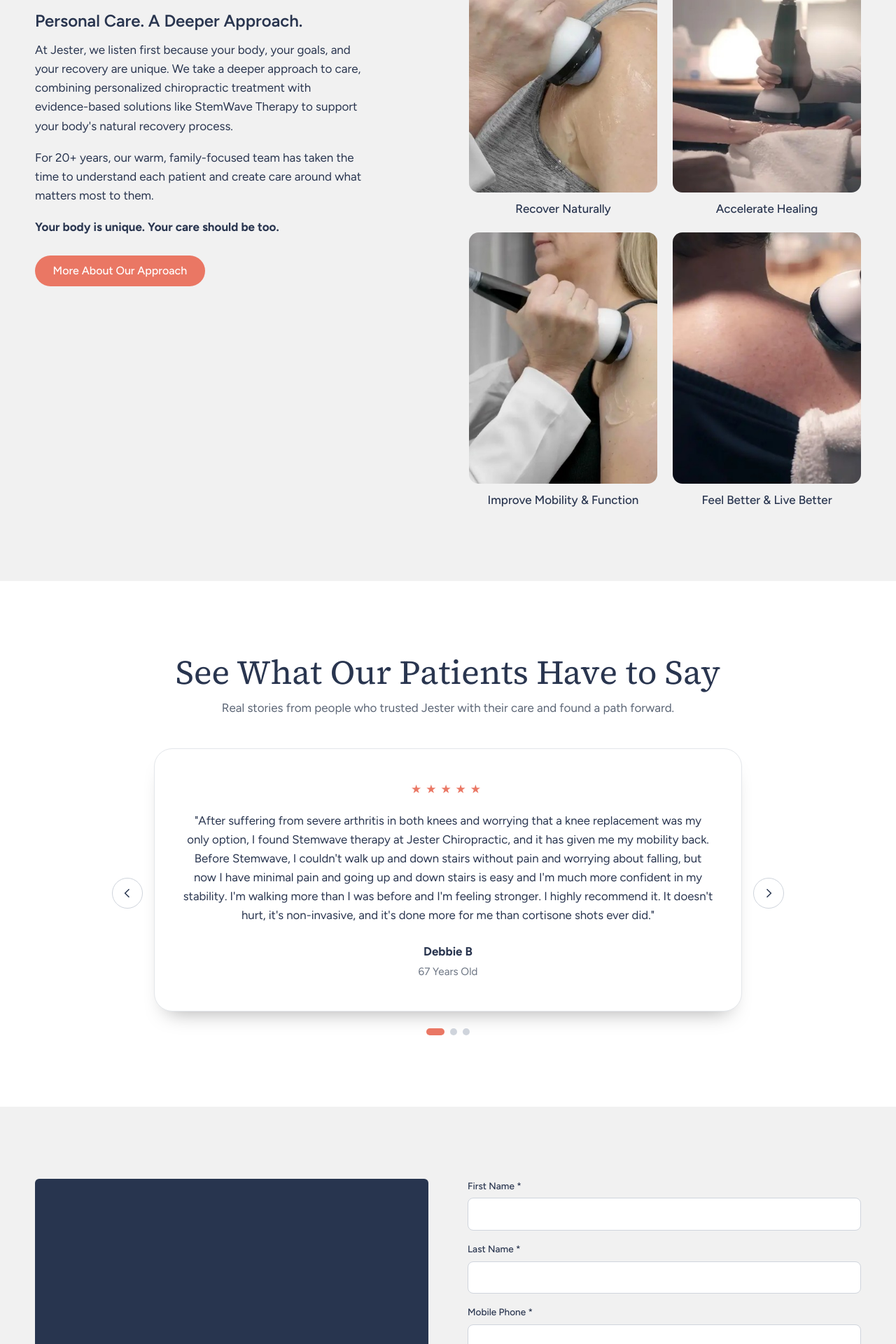
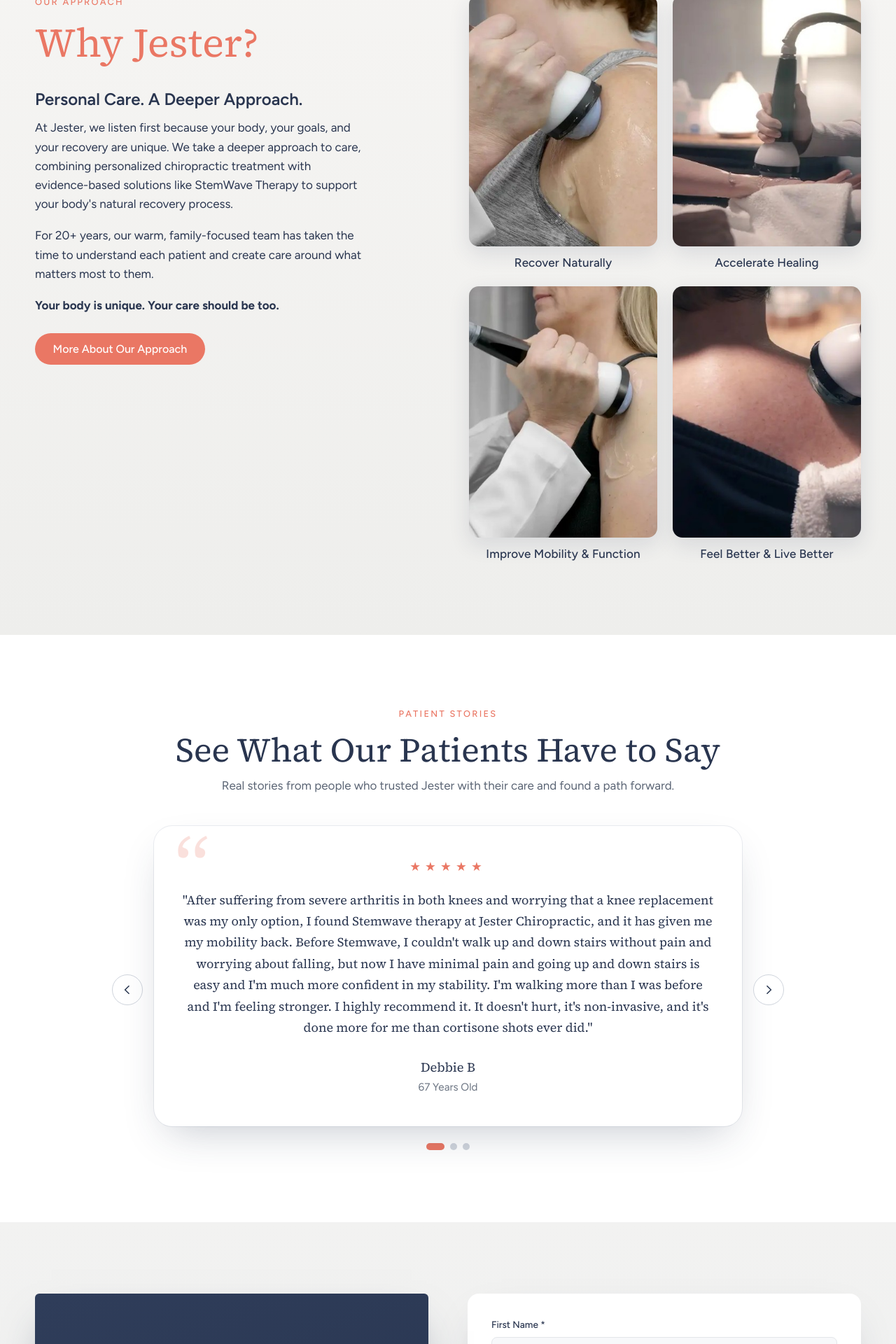
Before and after one commit to arifbillahcse/sumaiya, a PHP site: page / in a window 1280 px wide. Shown: the part 2440-4360 px from the top of the page at 70% size. Run offline with PHP 8.4, Linux system fonts and the light colour scheme; some web fonts are replaced.

Commit message:
Design polish: full-bleed hero mode (auto when assets/hero.jpg exists), header/nav effects, benefits, testimonials, form and footer refinements
Co-Authored-By: Claude Sonnet 5.5 <noreply@anthropic.com>
Claude-Session: https://claude.ai/code/session_015hBjxLekZw7UGyCifARR1y

```diff
--- a/index.html
+++ b/index.html
@@ -135,6 +135,7 @@
 <section class="why" id="why">
   <div class="wrap split">
     <div class="reveal">
+      <p class="kicker dark">Our approach</p>
       <h2 class="coral">Why Jester?</h2>
       <h3>Personal Care. A Deeper Approach.</h3>
       <p>At Jester, we listen first because your body, your goals, and your recovery are unique. We take a deeper approach to care, combining personalized chiropractic treatment with evidence-based solutions like StemWave Therapy to support your body's natural recovery process.</p>
@@ -154,6 +155,7 @@
 <!-- TESTIMONIALS -->
 <section class="testi" id="testimonials">
   <div class="wrap">
+    <p class="kicker dark reveal">Patient stories</p>
     <h2 class="reveal">See What Our Patients Have to Say</h2>
     <p class="sub reveal">Real stories from people who trusted Jester with their care and found a path forward.</p>
     <div class="slider reveal" id="slider" aria-roledescription="carousel">
--- a/script.js
+++ b/script.js
@@ -19,6 +19,14 @@ var CONFIG={
     mb.addEventListener('click',function(){var o=mn.classList.toggle('open');mb.setAttribute('aria-expanded',o)});
     $$('a',mn).forEach(function(a){a.addEventListener('click',function(){mn.classList.remove('open');mb.setAttribute('aria-expanded',false)})});
   }
+
+  /* header shadow on scroll */
+  var hdr=$('.site-header');
+  if(hdr){var onS=function(){hdr.classList.toggle('scrolled',window.scrollY>10)};onS();window.addEventListener('scroll',onS,{passive:true})}
+
+  /* full-bleed hero when assets/hero.jpg is provided */
+  var hero=$('.hero-split');
+  if(hero){var hi=new Image();hi.onload=function(){hero.style.setProperty('--hero','url(assets/hero.jpg)');hero.classList.add('hero-full')};hi.src='assets/hero.jpg'}
 
   /* reveal on scroll */
   if('IntersectionObserver' in window){
--- a/style.css
+++ b/style.css
@@ -212,7 +212,7 @@ input:focus,textarea:focus{border-color:var(--coral);outline:none;box-shadow:0 0
 .footer a{text-decoration:none;opacity:.9}.footer a:hover{color:var(--coral)}
 .hours{list-style:none}
 .hours li{display:flex;gap:16px;padding:1px 0;opacity:.85}
-.hours li span:first-child{min-width:96px}
+.hours li span:first-child{min-width:118px}
 .hours li.today{color:var(--coral);opacity:1;font-weight:700}
 .connected{font-size:1.6rem;margin:22px 0 10px!important;font-weight:500}
 .social{display:flex;gap:16px}
@@ -317,3 +317,85 @@ input:focus,textarea:focus{border-color:var(--coral);outline:none;box-shadow:0 0
   .offer-card{left:16px;right:16px;bottom:16px;min-width:0;flex-direction:row;flex-wrap:wrap;align-items:center;column-gap:16px;padding:14px 18px}
   .oc-label{flex:1 0 100%}.oc-price{font-size:2.6rem;margin:0}.oc-sub{flex:1;margin:0}.oc-cta{flex:1 0 100%;margin-top:8px;padding-top:8px}
 }
+
+/* ================= Design polish ================= */
+h1,h2,h3{text-wrap:balance}
+p{text-wrap:pretty}
+.kicker.dark{color:var(--coral);margin-bottom:14px}
+.testi .kicker{text-align:center}
+
+/* header */
+.site-header{transition:box-shadow .3s,background .3s}
+.site-header.scrolled{box-shadow:0 8px 30px rgba(15,22,38,.28);background:rgba(40,53,79,.97);backdrop-filter:saturate(140%) blur(8px)}
+.nav a{position:relative}
+.nav a::after{content:"";position:absolute;left:0;right:0;bottom:-6px;height:2px;background:var(--coral);transform:scaleX(0);transform-origin:left;transition:transform .25s}
+.nav a:hover::after,.nav a.active::after{transform:scaleX(1)}
+
+/* hero: full-bleed mode (auto-enabled by script.js when assets/hero.jpg exists) */
+.hero-full{display:block;min-height:min(86vh,800px);background:var(--navy) var(--hero) center/cover no-repeat}
+.hero-full .hs-photo{position:absolute;inset:0;background:none!important;min-height:0;pointer-events:none}
+.hero-full .hs-photo::before{background:linear-gradient(90deg,rgba(40,53,79,.96) 0%,rgba(40,53,79,.82) 32%,rgba(40,53,79,.25) 62%,rgba(40,53,79,0) 100%),linear-gradient(0deg,rgba(40,53,79,.55),rgba(40,53,79,0) 35%)}
+.hero-full .offer-card{pointer-events:auto;left:auto;right:max(20px,calc((100vw - 1180px)/2));bottom:56px}
+.hero-full .hs-text{position:relative;min-height:inherit;z-index:2}
+@media (max-width:900px){
+  .hero-full{min-height:0}
+  .hero-full .hs-photo{position:relative;inset:auto;min-height:320px;background:var(--hero) center/cover no-repeat!important;pointer-events:auto}
+  .hero-full .hs-photo::before{background:linear-gradient(180deg,var(--navy) 0%,rgba(40,53,79,0) 30%)}
+  .hero-full .offer-card{left:16px;right:16px;bottom:16px}
+}
+
+/* benefits */
+.benefits{padding:72px 0 80px;border-bottom:1px solid #eef0f3}
+.benefit{padding:10px 14px;border-radius:18px;transition:transform .3s,background .3s}
+.benefit:hover{transform:translateY(-6px);background:#fdf3f1}
+.benefit svg{transition:transform .4s}.benefit:hover svg{transform:scale(1.1) rotate(-4deg)}
+.benefit h3{font-weight:500}
+.grid-4 .reveal:nth-child(2),.tiles .reveal:nth-child(2),.steps .reveal:nth-child(2){transition-delay:.1s}
+.grid-4 .reveal:nth-child(3),.tiles .reveal:nth-child(3),.steps .reveal:nth-child(3){transition-delay:.2s}
+.grid-4 .reveal:nth-child(4),.tiles .reveal:nth-child(4){transition-delay:.3s}
+
+/* stemwave intro */
+.stemwave{background:radial-gradient(1200px 500px at 85% 20%,rgba(234,119,100,.14),transparent 60%),var(--navy)}
+.video-frame{box-shadow:0 30px 70px rgba(0,0,0,.45);border-radius:14px;border-color:rgba(255,255,255,.25)}
+.intro-offer{display:inline-flex;align-items:center;gap:12px}
+.intro-offer::before{content:"";width:34px;height:2px;background:var(--coral)}
+
+/* art */
+.art{background:linear-gradient(180deg,var(--mist) 0 38px,var(--navy) 38px)}
+
+/* why */
+.why{background:linear-gradient(180deg,#f6f5f3,#eeeeec)}
+.tile{transition:transform .5s,box-shadow .5s;box-shadow:0 10px 30px rgba(40,53,79,.12)}
+.tiles figure:hover .tile{transform:translateY(-6px) scale(1.015);box-shadow:0 22px 44px rgba(40,53,79,.22)}
+.tiles figcaption{font-weight:500;letter-spacing:.01em}
+
+/* testimonials */
+.testi{background:#fff}
+.slide{position:relative;border:0;box-shadow:0 24px 60px -20px rgba(40,53,79,.28),0 0 0 1px #eceef2}
+.slide::before{content:"“";position:absolute;top:2px;left:30px;font:400 7rem/1 var(--serif);color:var(--coral);opacity:.22}
+.slide p{font-family:var(--serif);font-size:1.12rem;line-height:1.7}
+.stars{font-size:1.1rem}
+.slide footer strong{font-family:var(--serif);font-size:1.15rem;font-weight:400}
+
+/* lead form */
+.lead-form{background:linear-gradient(180deg,#f2f2f1,#e9ebed)}
+.lf-side{background:linear-gradient(160deg,#2f3d5a,var(--navy) 55%,#222d44);box-shadow:0 30px 60px -24px rgba(40,53,79,.6);position:relative;overflow:hidden}
+.lf-side::after{content:"";position:absolute;right:-90px;bottom:-90px;width:260px;height:260px;border-radius:50%;background:var(--coral);opacity:.18}
+.lf-form{background:#fff;border-radius:16px;padding:34px;box-shadow:0 24px 60px -28px rgba(40,53,79,.35)}
+.lf-form input:not([type=checkbox]),.lf-form textarea{background:#f7f8fa;border-color:#e3e6ea}
+.lf-form input:focus,.lf-form textarea:focus{background:#fff}
+.lf-form .btn{width:100%;padding:1em}
+.btn-mist{background:var(--navy);color:#fff}.btn-mist:hover{background:var(--navy-d)}
+.stemwave .btn-mist,.lead-form .btn-mist{box-shadow:none}
+.stemwave .btn-mist{background:var(--mist);color:var(--navy)}
+
+/* booking polish */
+.book-card{border:1px solid #edf0f3}
+.chip{transition:transform .15s,border-color .2s,background .2s}.chip:hover{transform:translateY(-2px)}
+
+/* footer */
+.footer{background:linear-gradient(180deg,var(--navy),#1f2a40)}
+.hours li{border-bottom:1px solid rgba(255,255,255,.06);padding:4px 0}
+.social a{display:grid;place-items:center;width:44px;height:44px;border:1px solid rgba(255,255,255,.22);border-radius:50%;transition:.25s}
+.social a:hover{background:var(--coral);border-color:var(--coral)}
+.social svg{width:22px;height:22px}.social a:hover svg{stroke:#fff}
```
